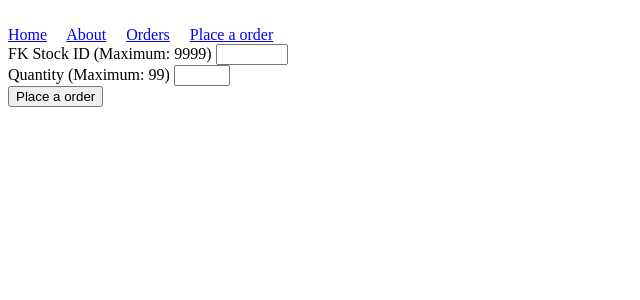
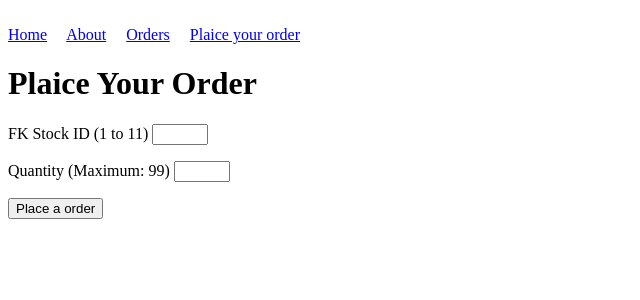
Before and after one commit to sipeki/fishvan, a Flask app: page /placeorder in a window 1280 px wide. Shown: the top 300 px of the page, without its empty margins (0-640 px from the left). Run offline with Flask 2, Linux system fonts and the light colour scheme; parts of the project's set-up code (start-up, migrations or seed data) failed here and were passed over.

Commit message:
Update stock to 11 items and validation

```diff
--- a/app.py
+++ b/app.py
@@ -145,9 +145,26 @@ def create():
     post = Stock(stock_id=1, detail="Haddock", price=1.20)
     post2 = Stock(stock_id=2, detail="Salmon", price=4.25)
     post3 = Stock(stock_id=3, detail="Fishcakes", price=1.75)
+    post4 = Stock(stock_id=4, detail="Herring", price=1.00)
+    post5 = Stock(stock_id=5, detail="Mackerel", price=1.50)
+    post6 = Stock(stock_id=6, detail="Perch", price=2.65)
+    post7 = Stock(stock_id=7, detail="Rainbow trout", price=3.40)
+    post8 = Stock(stock_id=8, detail="Striped bass", price=4.50)
+    post9 = Stock(stock_id=9, detail="Tuna", price=2.50)
+    post10 = Stock(stock_id=10, detail="Sardines", price=0.75)
+    post11 = Stock(stock_id=11, detail="Plaice", price=6.75)
     db.session.add(post)
     db.session.add(post2)
     db.session.add(post3)
+    db.session.add(post4)
+    db.session.add(post5)
+    db.session.add(post6)
+    db.session.add(post7)
+    db.session.add(post8)
+    db.session.add(post9)
+    db.session.add(post9)
+    db.session.add(post10)
+    db.session.add(post11)
     db.create_all()
     db.session.commit()
     return "Some tables created"
--- a/forms.py
+++ b/forms.py
@@ -66,10 +66,10 @@ class RegistrationForm(FlaskForm):
 
 class OrdersForm(FlaskForm):
     fk_stock_id = IntegerField(
-        'FK Stock ID (Maximum: 9999)',
+        'FK Stock ID (1 to 11)',
         validators=[
             DataRequired(),
-            NumberRange(min=1, max=9999)
+            NumberRange(min=1, max=11)
 
         ]
 
--- a/templates/layout.html
+++ b/templates/layout.html
@@ -15,7 +15,7 @@
             <a href="{{ url_for('home') }}">Home</a>&emsp;
             <a href="{{ url_for('about') }}">About</a>&emsp;
             <a href="{{ url_for('orders') }}">Orders</a>&emsp;
-            <a href="{{ url_for('placeorder') }}">Place a order</a>&emsp;
+            <a href="{{ url_for('placeorder') }}">Plaice your order</a>&emsp;
             <br>
 
         {%  else  %}
--- a/templates/placeorder.html
+++ b/templates/placeorder.html
@@ -1,6 +1,7 @@
 {%extends "layout.html" %}
 
 {%  block body_content %}
+    <h1>Plaice Your Order</h1>
     <div class="form">
     <form method="post" action="">
         {{  form.hidden_tag() }}
@@ -15,6 +16,7 @@
                 </div>
             {%  endif %}
         </div>
+    <p></p>
          <div class="form-group">
             {{ form.quantity.label }}
             {{ form.quantity }}
@@ -27,7 +29,7 @@
             {%  endif %}
         </div>
 
-
+        <p></p>
 
         <div class="form-group">
             {{ form.submit}}
```
